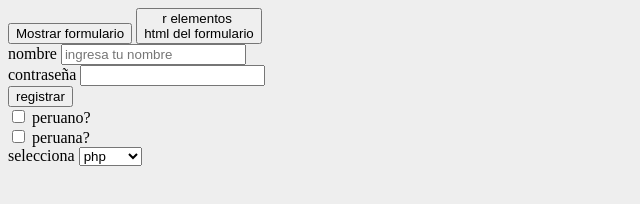
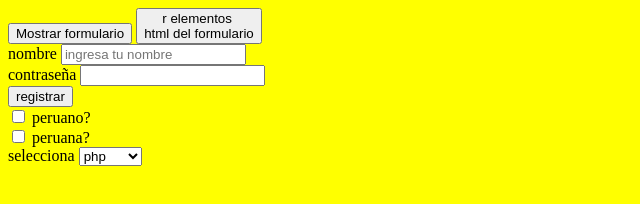
Before and after one commit to jeik0210/coffee, a website: page index.html in a window 1280 px wide. Shown: the whole page, without its empty margins (0-640 px from the left). Drawn offline with Linux system fonts and the light colour scheme.

Commit message:
update backgorund at yellow in index

```diff
--- a/css/style.css
+++ b/css/style.css
@@ -1,3 +1,3 @@
 body {
-	background-color: #eeeeee;
+	background-color: yellow;
 }
```
